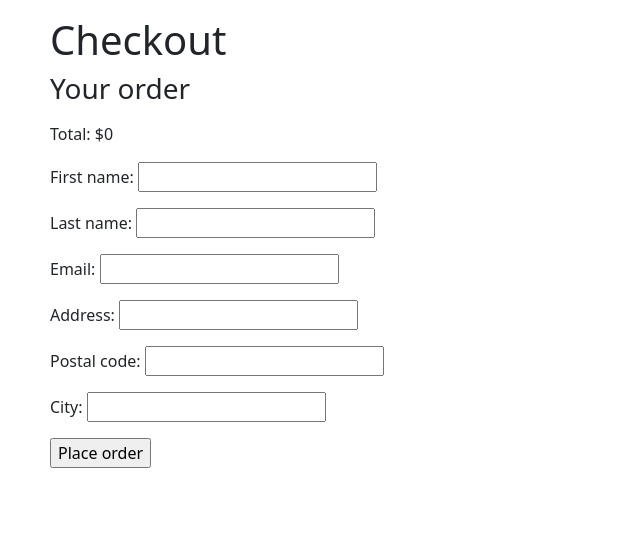
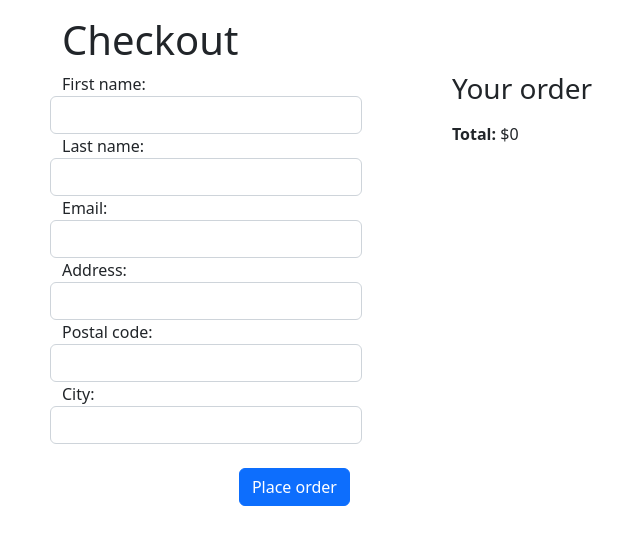
Before and after one commit to kdukdu/django-shop, a Django app: page /orders/create/ in a window 1280 px wide. Shown: the part 73-618 px from the top of the page, without its empty margins (282-922 px from the left). Run offline with Django 4.2, Linux system fonts and the light colour scheme.

Commit message:
Style: Make some style changes

```diff
--- a/myshop/templates/myshop/base.html
+++ b/myshop/templates/myshop/base.html
@@ -31,11 +31,10 @@
             </ul>
             {%else%}
             <ul class="nav col-12 col-lg-auto mb-3 mb-lg-0 me-lg-3">
-                <li><a href="#" class="nav-link px-2 link-secondary">Your cart is empty.</a></li>
+                <li><a class="nav-link px-2 link-secondary">Your cart is empty.</a></li>
             </ul>
             {%endif%}
             {%endwith%}
-
         </div>
     </div>
 </header>
--- a/orders/forms.py
+++ b/orders/forms.py
@@ -6,3 +6,11 @@ class OrderCreateForm(forms.ModelForm):
     class Meta:
         model = Order
         fields = ['first_name', 'last_name', 'email', 'address', 'postal_code', 'city']
+        widgets = {
+            'first_name': forms.TextInput(attrs={'class': 'form-control'}),
+            'last_name': forms.TextInput(attrs={'class': 'form-control'}),
+            'email': forms.EmailInput(attrs={'class': 'form-control'}),
+            'address': forms.TextInput(attrs={'class': 'form-control'}),
+            'postal_code': forms.TextInput(attrs={'class': 'form-control'}),
+            'city': forms.TextInput(attrs={'class': 'form-control'})
+        }
--- a/orders/templates/orders/order/create.html
+++ b/orders/templates/orders/order/create.html
@@ -4,8 +4,19 @@
 {% block title %} Checkout {% endblock %}
 
 {% block content %}
+<div class="container">
     <h1>Checkout</h1>
-<div class="order-info">
+    <div class="row">
+        <div class="col-4">
+            <form action="" method="post" class="row">
+                {% csrf_token %}
+                {{form}}
+                <div class="text-end pt-4">
+                    <input type="submit" class="btn btn-primary" value="Place order">
+                </div>
+            </form>
+        </div>
+        <div class="col offset-1">
             <h3>Your order</h3>
             <ul>
                 {% for item in cart %}
@@ -15,11 +26,11 @@
                 </li>
                 {% endfor %}
             </ul>
-    <p>Total: ${{ cart.get_total_price }}</p>
+            <p>
+                <strong>Total:</strong> ${{ cart.get_total_price }}
+            </p>
         </div>
-<form action="" method="post" class="row">
-    {% csrf_token %}
-    {{form.as_p}}
-    <p><input type="submit" value="Place order"></p>
-</form>
+    </div>
+</div>
+
 {% endblock %}
```
Lines whose indentation alone changed are shown as unchanged.
